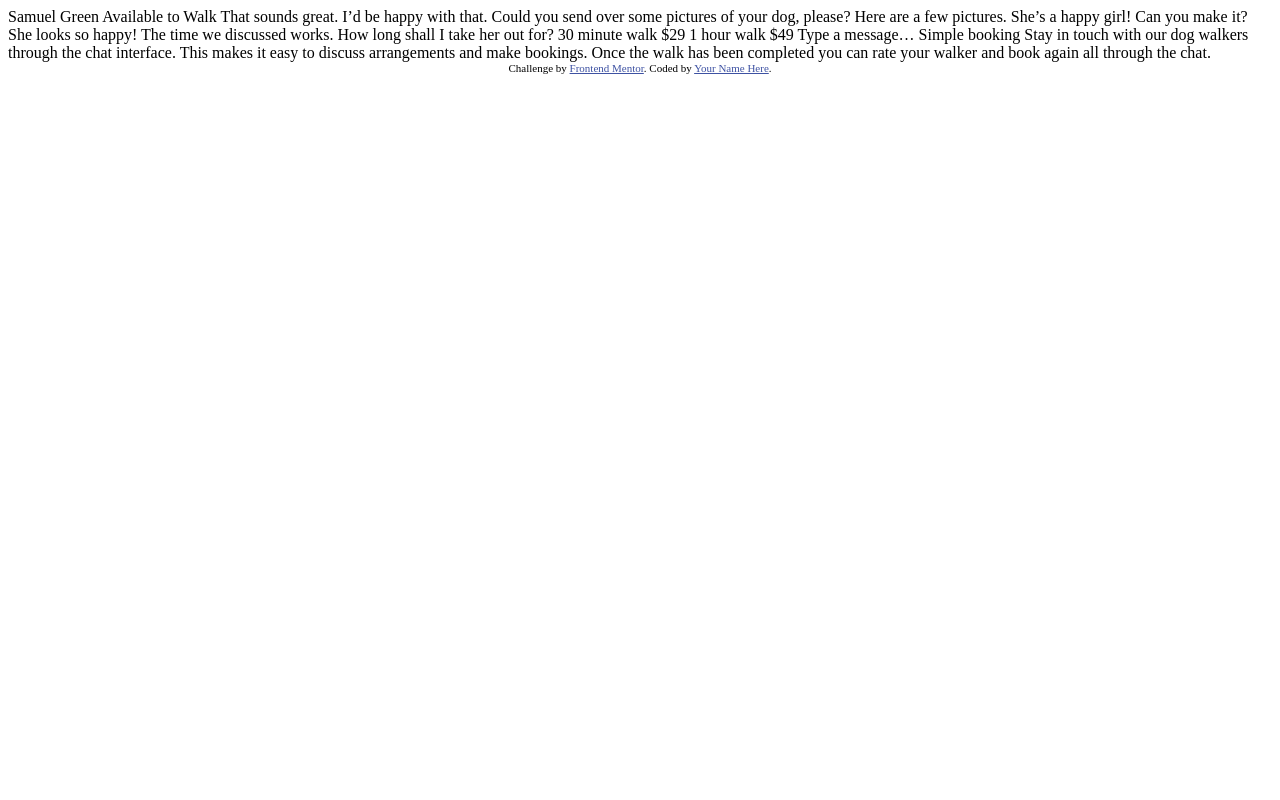
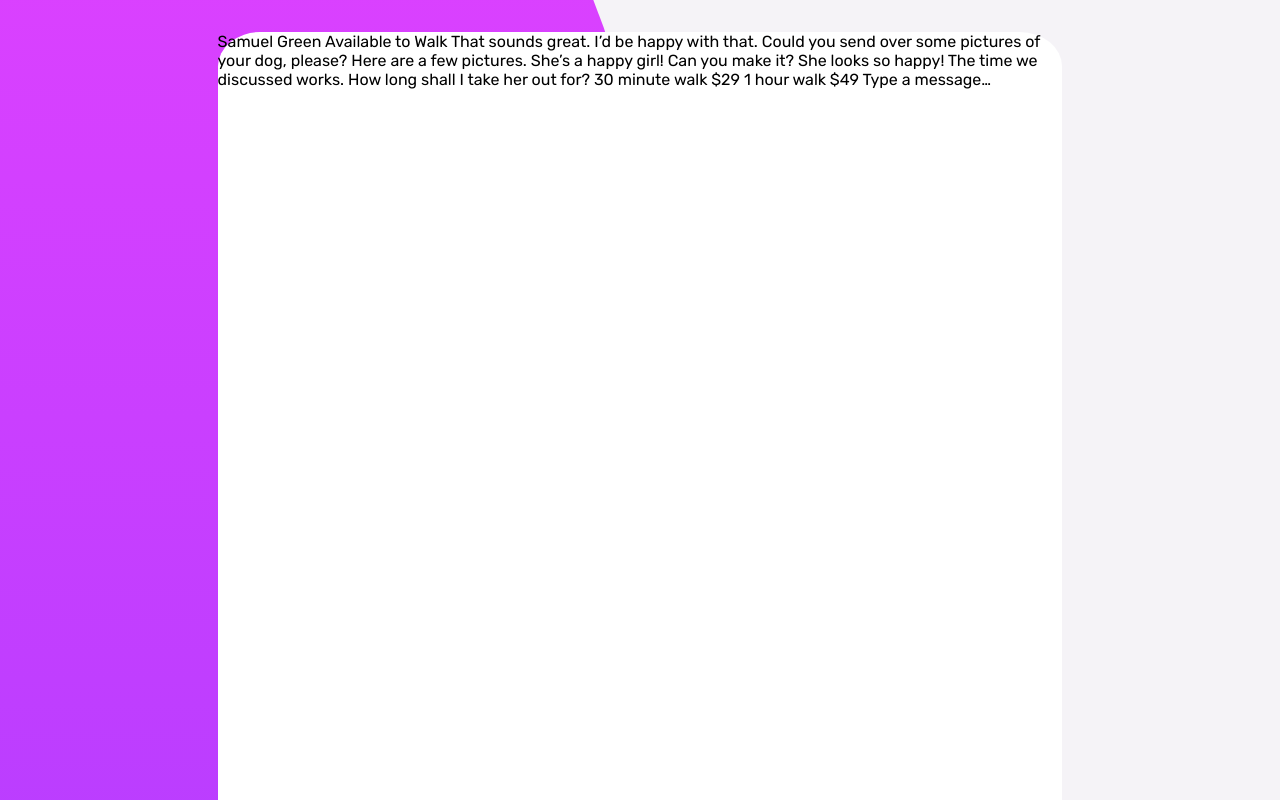
Before and after one commit to divagueame/chatapp, a plain HTML site: page index.html in a window 1280 px wide. Shown: the top 800 px of the page. Drawn offline with Linux system fonts and the light colour scheme.

Commit message:
First layout

```diff
--- a/index.html
+++ b/index.html
@@ -6,17 +6,17 @@
 
   <link rel="icon" type="image/png" sizes="32x32" href="./images/favicon-32x32.png">
 
-  <title>Frontend Mentor | [Challenge Name Here]</title>
+  <title>Chat App Landing Page</title>
 
-  <!-- Feel free to remove these styles or customise in your own stylesheet 👍 -->
-  <style>
-    .attribution { font-size: 11px; text-align: center; }
-    .attribution a { color: hsl(228, 45%, 44%); }
-  </style>
+  <link rel="stylesheet" href="style.css">
+
 </head>
 <body>
 
-  Samuel Green
+
+
+
+  <div class="phoneWrapper">Samuel Green
   Available to Walk
 
   That sounds great. I’d be happy with that.
@@ -35,17 +35,17 @@
   1 hour walk
   $49
 
-  Type a message…
+  Type a message…</div>
 
-  Simple booking
+<div class="infoWrapper">
+  <div class="infoHeader">Simple booking</div>
+  <div class="infoBody">Stay in touch with our dog walkers through the chat interface. This makes it easy to
+    discuss arrangements and make bookings. Once the walk has been completed you can rate
+    your walker and book again all through the chat.
+  </div>
+</div>
 
-  Stay in touch with our dog walkers through the chat interface. This makes it easy to
-  discuss arrangements and make bookings. Once the walk has been completed you can rate
-  your walker and book again all through the chat.
 
-  <div class="attribution">
-    Challenge by <a href="https://www.frontendmentor.io?ref=challenge" target="_blank">Frontend Mentor</a>.
-    Coded by <a href="#">Your Name Here</a>.
-  </div>
+<div class="bubble"></div>
 </body>
 </html>
--- /dev/null
+++ b/style.css
@@ -0,0 +1,60 @@
+@import url('https://fonts.googleapis.com/css2?family=Rubik:wght@400;500;700&display=swap');
+:root {
+  /* TEXT */
+  --pale-violet :hsl(276, 100%, 81%);
+  --moderate-violet: hsl(276, 55%, 52%);
+  --dark-violet: hsl(271, 15%, 43%);
+  --grayish-blue: hsl(206, 6%, 79%);
+  --very-dark: hsl(271, 36%, 24%);
+  --dark-gray-violet: hsl(270, 7%, 64%);
+
+  /* GRADIENT */
+  --light-magenta: hsl(293, 100%, 63%);
+  --light-violet: hsl(264, 100%, 61%);
+
+  /* SECONDARY */
+  --light-gray: hsl(270, 20%, 96%);
+  --very-dark-violet: hsl(271, 36%, 24%);
+  --very-light-magenta: hsl(289, 100%, 72%)
+
+}
+
+/* html,  */
+body {
+  background-color: var(--light-gray);
+
+
+
+}
+* {
+  margin: 0;
+  padding: 0;
+  font-family: 'Rubik', sans-serif;
+  font-size: 16px;
+  box-sizing: border-box;
+}
+
+*::before, *::after {
+  box-sizing: border-box;
+}
+
+.bubble {
+  position: absolute;
+  width: 100vw;
+  height: 200vw;
+  left: -50%;
+  top: -50%;
+  background-image: linear-gradient(180deg, hsl(293, 100%, 63%), hsl(264, 100%, 61%));
+  border-radius: 50% / 25%;
+  z-index: -1;
+}
+
+.phoneWrapper {
+  background-color: white;
+  width: 66vw;
+  height: 135vw;
+  margin: auto;
+  margin-top: 2rem;
+  border-radius: 5% / 2%;
+  /* z-index: 1; */
+}
```
